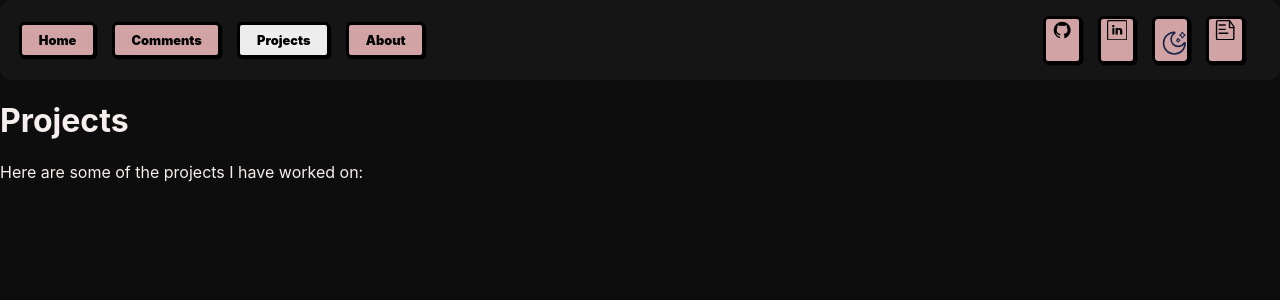
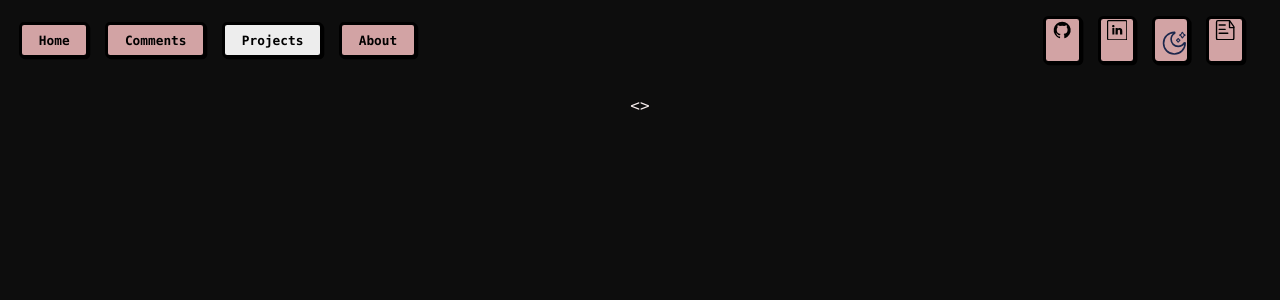
Before and after one commit to CVilledieu/Portfolio, a React app in the folder frontend/: page / in a window 1280 px wide. Both pictures are taken after a click on the button "Projects". Shown: the top 300 px of the page. Built offline with nearby package versions, Linux system fonts and the light colour scheme; the HTML template or start-up script is replaced by a standard one.

Commit message:
Projects page updates

```diff
--- a/frontend/src/App.css
+++ b/frontend/src/App.css
@@ -53,6 +53,7 @@ body {
   max-width: 10%;
   height: 100%;
   max-height: 100%;
+
 }
 
 
@@ -62,8 +63,9 @@ body {
   width: 90%;
   max-width: 90%;
   background-color: var(--panel-bg);
-  border-radius: 10px;
+  border-radius: 1px;
   padding: 1cqw .75cqh;
+  box-shadow: .2cqh .2cqh .5cqh black;
 }
 
 #nav-inner{
--- a/frontend/src/App.jsx
+++ b/frontend/src/App.jsx
@@ -18,52 +18,46 @@ TODO:
 
 */
 
-// Context for managing the display of the main content
-const DisplayCtx = createContext({
-  content:<HomePage />,
-  setContent: () => {}
-});
 
-const ThemeCtx = createContext({
-  theme: 'light',
-  setTheme: () => {}
-});
+const pageState = {
+    page: <HomePage />,
+    setPage: () => {},
+    theme: 'dark',
+    setTheme: () => {},
+};
 
 const App = () => {
+  const [pageContent, setPageContent] = useState(pageState.page);
+  const [theme, setTheme] = useState(pageState.theme);
   useEffect(() => {
     const storedPage = localStorage.getItem('page');
-    if (storedPage) {
-      setContent(updatePage(storedPage));
-    }
+    setPageContent(updatePage(storedPage));
   }, []);
-  const [content, setContent] = useState(DisplayCtx.content);
-  const value = {content, setContent};
+
+
   return (
     <div id='app'>
-      <DisplayCtx.Provider value={value}>
       <div id="side-block">
           <div id="nav-block">
-            <Nav />
+            <Nav setFunc={setPageContent} setTheme={setTheme} />
           </div>
       </div>
       <div id="main-block">
-          {content}
+          {pageContent}
       </div>
-      </DisplayCtx.Provider>
     </div>
   );
 };
 
 
-const Nav = () => {
-  const {content, setContent} = useContext(DisplayCtx);
+const Nav = ({setFunc, setTheme}) => {
   return (
     <div id="nav-inner">
       <div id="stage-select">
-        <button className="nav-btn prime1" id="overview-nav-btn" onClick={() => setContent(updatePage('overview'))}>Home</button>
-        <button className="nav-btn prime1" id="comments-nav-btn" onClick={() => setContent(updatePage('comments'))}>Comments</button>
-        <button className="nav-btn prime1" id="projects-nav-btn" onClick={() => setContent(updatePage('projects'))}>Projects</button>
-        <button className="nav-btn prime1" id="about-nav-btn" onClick={() => setContent(updatePage('about'))}>About</button>
+        <button className="nav-btn prime1 selected" id="overview-nav-btn" onClick={() => setFunc(updatePage('overview'))}>Home</button>
+        <button className="nav-btn prime1" id="comments-nav-btn" onClick={() => setFunc(updatePage('comments'))}>Comments</button>
+        <button className="nav-btn prime1" id="projects-nav-btn" onClick={() => setFunc(updatePage('projects'))}>Projects</button>
+        <button className="nav-btn prime1" id="about-nav-btn" onClick={() => setFunc(updatePage('about'))}>About</button>
 
       </div>
       <div id="nav-footer">
@@ -72,7 +66,7 @@ const Nav = () => {
           <FooterBtn icon={<LinkedInSVG />} link="https://www.linkedin.com/in/cvilledieu/" />
         </div>
         <div className="contact-row">
-          <ThemeBtn />
+          <ThemeBtn set={setTheme} />
           <FooterBtn icon={<ResumeSVG />} link="" />
          </div>
       </div>
--- a/frontend/src/layout2.css
+++ b/frontend/src/layout2.css
@@ -1,6 +1,6 @@
 body {
     margin: 0;
-    font-family: Inter, Avenir, Helvetica, Arial, sans-serif;
+    font-family: Consolas;
   }
 
 
@@ -17,6 +17,7 @@ body {
     width: 100%;
     max-width: 100%;
     padding: 2cqh 2cqw;
+    box-sizing: border-box;
   }
 
   #app {
@@ -50,7 +51,7 @@ body {
 
 
   #nav-block {
-    background-color: var(--panel-bg);
+
     border-radius: 10px;
     display: flex;
     width: 100%;
@@ -78,7 +79,7 @@ body {
   }
 
   .nav-btn {
-    height: ;
+
     width: 100%;
     max-width: 100%;
     font-family: inherit;
--- a/frontend/src/views/overview/style.css
+++ b/frontend/src/views/overview/style.css
@@ -2,7 +2,6 @@
     flex-direction: row;
     flex-wrap: wrap;
     gap: 2cqw;
-    box-sizing: border-box;
 }
 
 .home-block {
@@ -11,9 +10,10 @@
     align-items: center;
     justify-content: center;
     background-color: var(--panel-bg);
-    border-radius: 10px;
+    border-radius: 1px;
     box-sizing: border-box;
     padding: 2cqh 1cqw;
+    box-shadow: .2cqh .2cqh .5cqh black;
 }
 
 .large {
--- /dev/null
+++ b/frontend/src/views/projects/data.json
@@ -0,0 +1,36 @@
+[
+    {
+        "id": 1,
+        "lanaguage": "JavaScript",
+        "projects": [
+            {
+                "id": 1,
+                "name": "Project 1",
+                "description": "Description 1",
+                "link": ""
+            }
+        ]
+    },{
+        "id": 2,
+        "lanaguage": "Go",
+        "projects": [
+            {
+                "id": 1,
+                "name": "Project 1",
+                "description": "Description 1",
+                "link": ""
+            }
+        ]
+    },{
+        "id": 3,
+        "lanaguage": "Rust",
+        "projects": [
+            {
+                "id": 1,
+                "name": "Project 1",
+                "description": "Description 1",
+                "link": ""
+            }
+        ]
+    }
+]
--- /dev/null
+++ b/frontend/src/views/projects/projects.css
@@ -0,0 +1,13 @@
+#projects {
+    display: flex;
+    justify-content: center;
+    flex-direction: row;
+}
+
+#projects-display {
+    display: flex;
+    justify-content: center;
+    flex-direction: row;
+    background-color: var(--panel-bg);
+
+}
--- a/frontend/src/views/projects/projects.jsx
+++ b/frontend/src/views/projects/projects.jsx
@@ -1,17 +1,58 @@
+import './projects.css';
+import ProjectData from './data.json';
+import React from 'react';
+
+
+
 export default function ProjectsPage() {
+    const data = ProjectData;
+    const LanguageMap = () => {
+        lang = data[0];
+        return (
+            <LanguageDiv key={lang.id} title={lang.language} projectArray={lang.projects} />
+        )};
     return (
-        <div id="sampler-page">
-            <title>What you came to see</title>
-            <div id="sampler-title">
-                <h1>Projects</h1>
+        <div className='page' id="projects">
+            <div className='project-btn' id='left-btn' >&lt;</div>
+            <div id="projects-display">
+                {LanguageMap}
             </div>
-            <div id="sampler-content">
-                <div id="sampler-text">
-                    <p>
-                        Here are some of the projects I have worked on:
-                    </p>
-                </div>
+            <div className='project-btn' id='right-btn'>&gt;</div>
+        </div>
+    );
+}
+
+
+function LanguageDiv({title, projectArray}) {
+    return (
+        <div className="language">
+            <div className="language-name">
+                {title}
+            </div>
+            <div className="language-projects">
+                {projectArray.map(project => {
+                    return (
+                        <Project key={project.id} title={project.title} description={project.description} link={project.link} />
+                    );
+                })}
             </div>
         </div>
     );
 }
+
+
+function Project({title, description, link}) {
+    return (
+        <div className="project">
+            <div className="project-title">
+                {title}
+            </div>
+            <div className="project-description">
+                {description}
+            </div>
+            <div className="project-link">
+                <a href={link} target="_blank" rel="noreferrer">{link}</a>
+            </div>
+        </div>
+    );
+}
```
Also changed, not shown: frontend/src/layout2.jsx (deleted, +0 -62 lines), frontend/src/views/about/about.jsx (+5 -5 lines).
